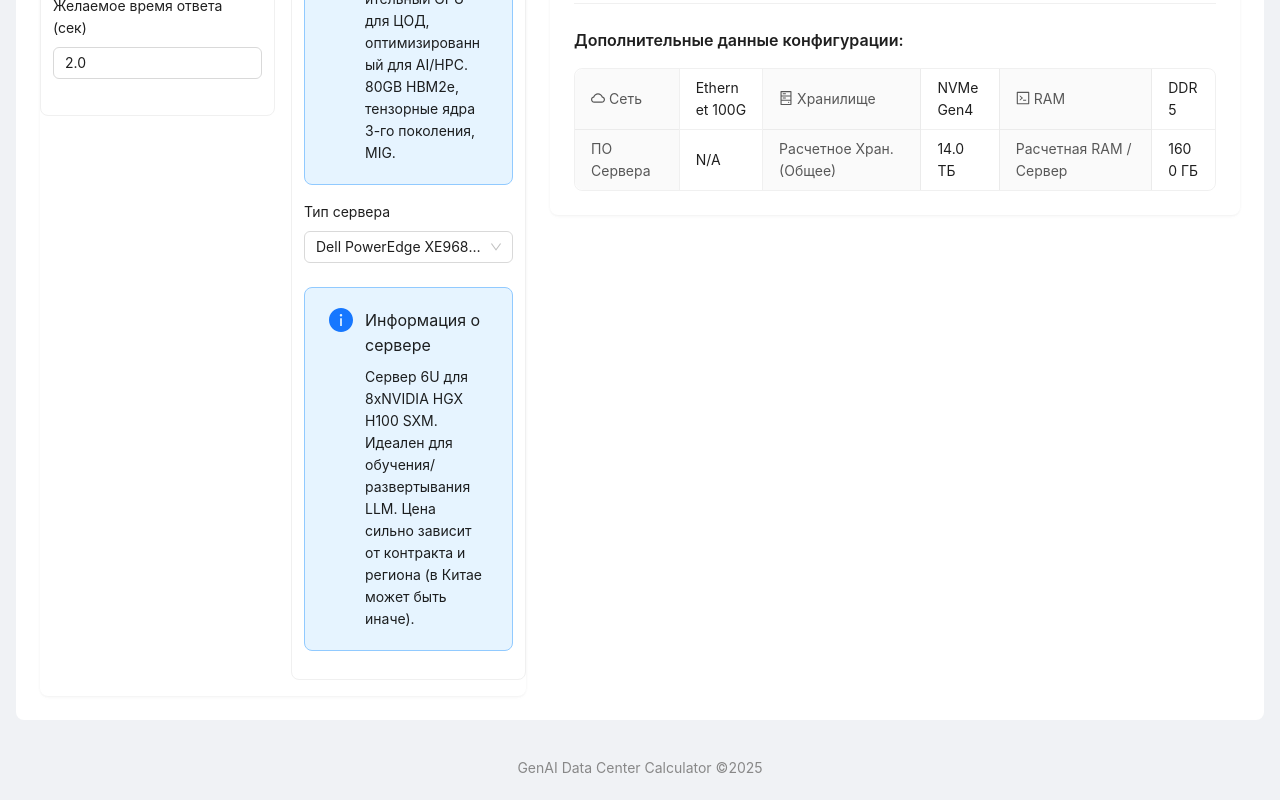
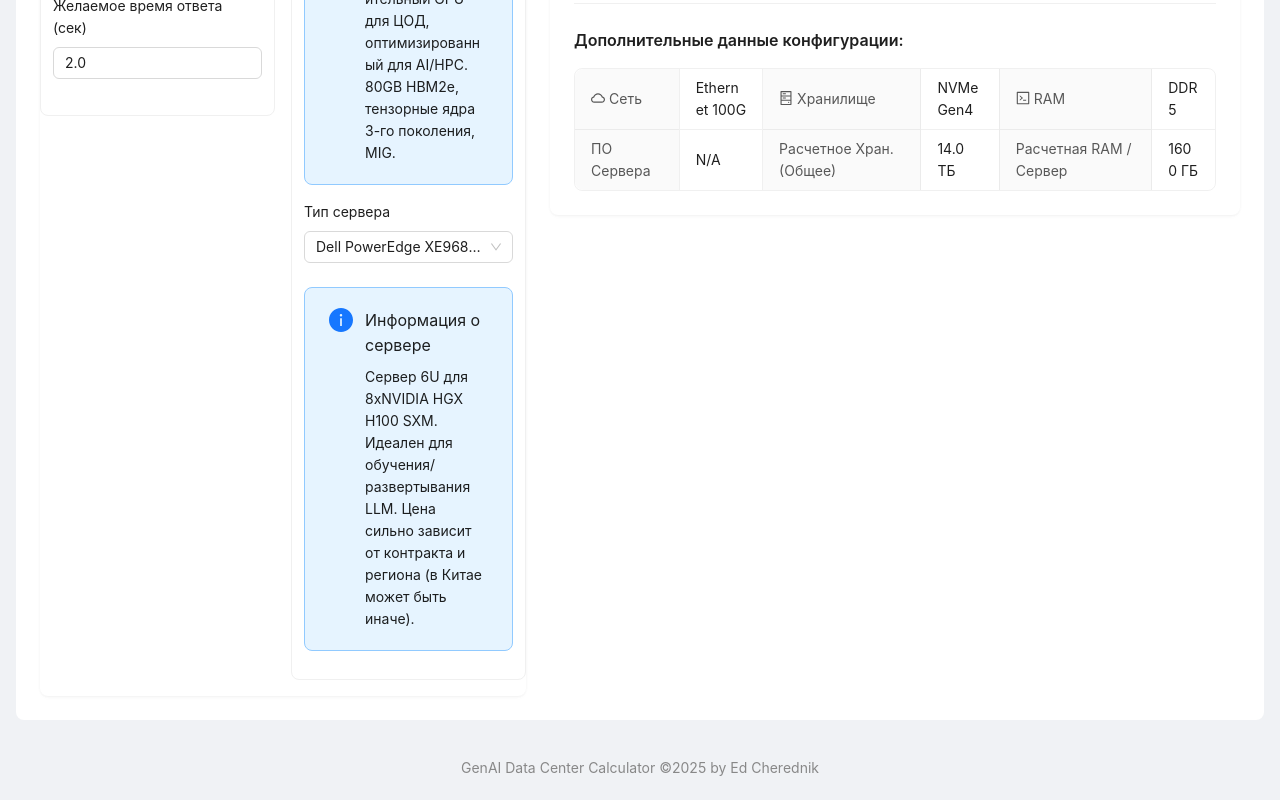
Before and after one commit to petro1eum/Data_center, a React (Vite) app: page / in a window 1280 px wide. Shown: the part 1054-1854 px from the top of the page. Built offline with nearby package versions, Linux system fonts and the light colour scheme.

Commit message:
добавил автора

```diff
--- a/src/components/Calculator/index.jsx
+++ b/src/components/Calculator/index.jsx
@@ -106,7 +106,7 @@ const GenAIDataCenterCalculator = () => {
         </Row>
       </Content>
       <Footer style={{ textAlign: 'center', background: '#f0f2f5', color: '#888' }}>
-        GenAI Data Center Calculator ©{new Date().getFullYear()}
+        GenAI Data Center Calculator ©{new Date().getFullYear()} by Ed Cherednik
       </Footer>
     </Layout>
   );
```
Also changed, not shown: 1 other file (tests, documents, lock files or other folders).
